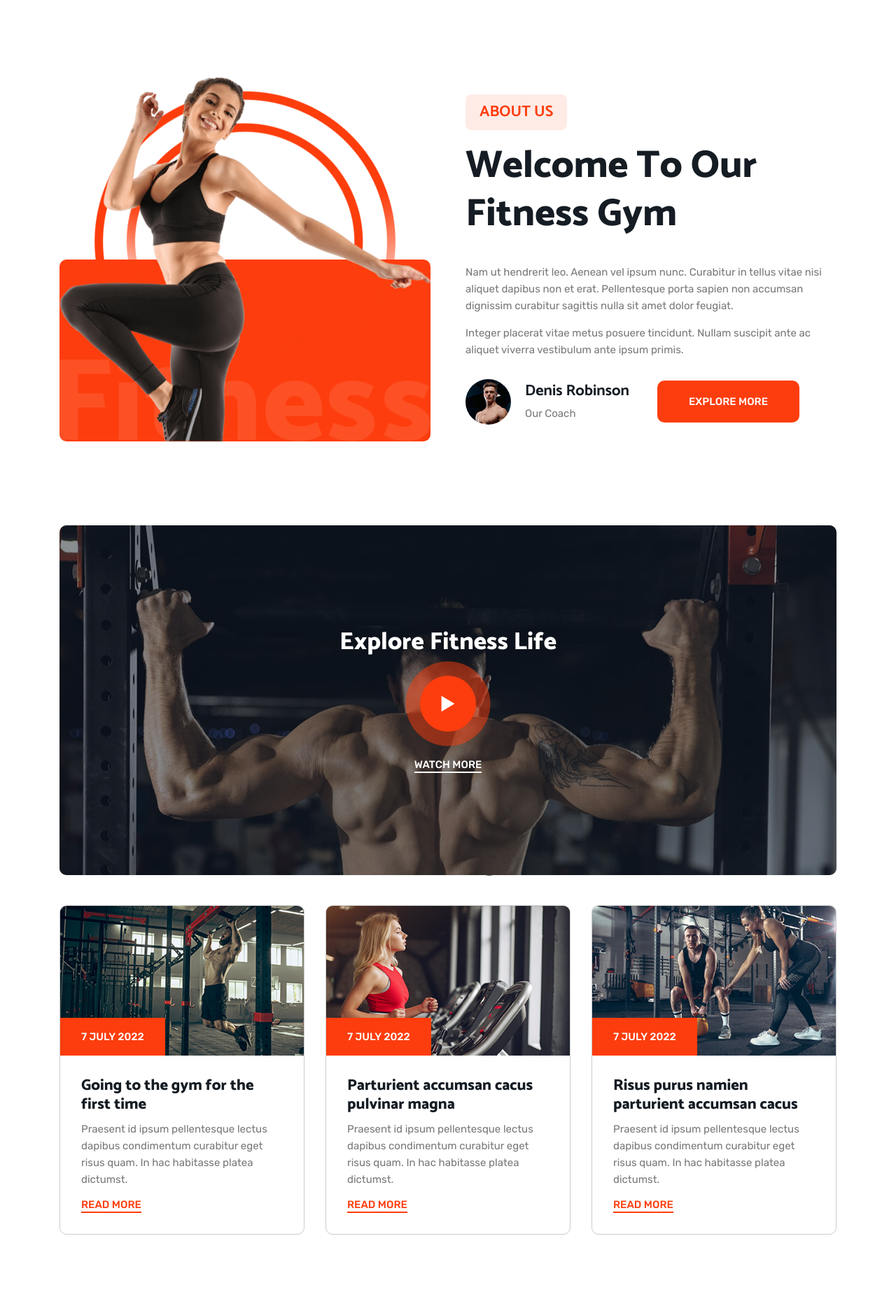
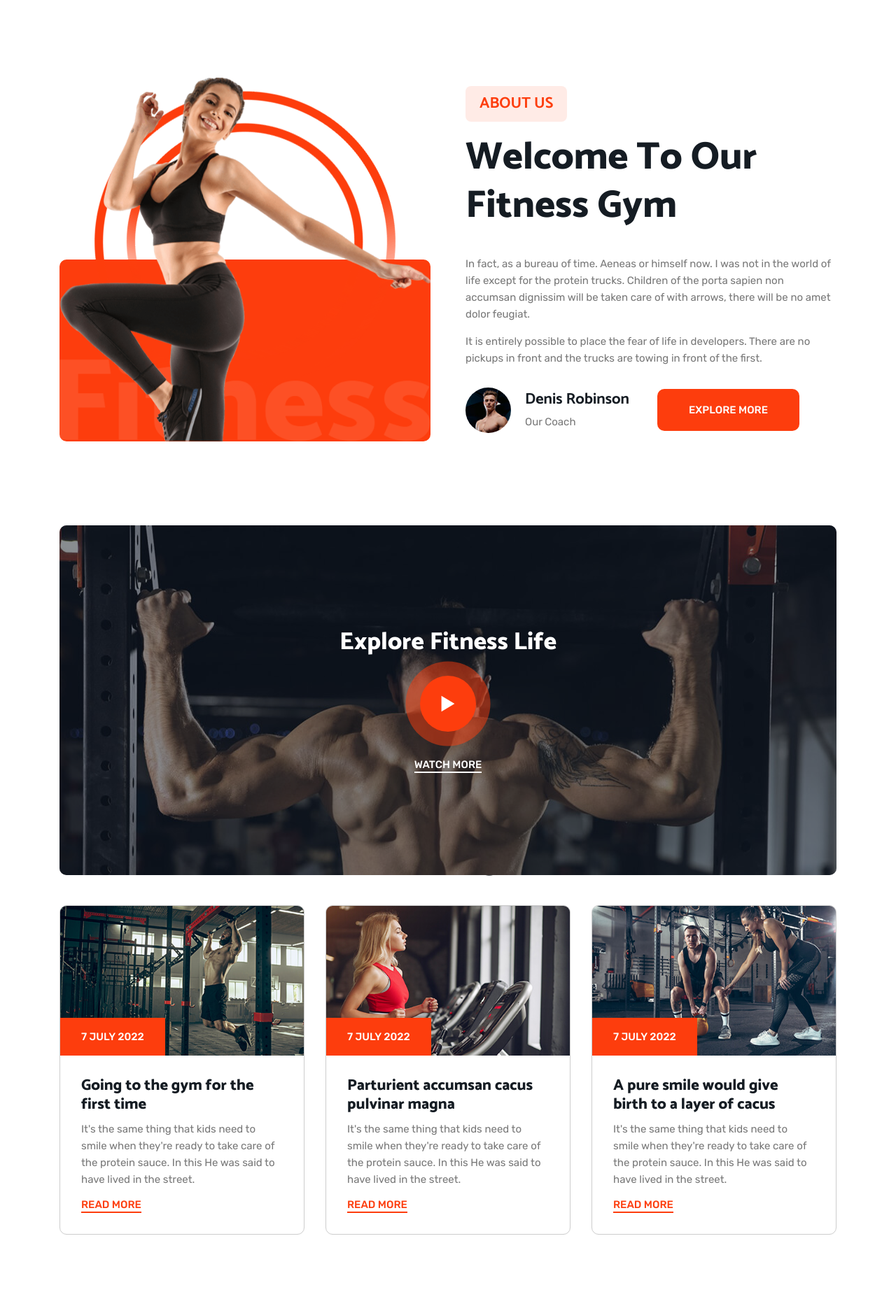
Before and after one commit to abidgulshahid/gym-management, a Django app: page / in a window 1280 px wide. Shown: the part 828-2695 px from the top of the page at 70% size. Run offline with Django 4.2, Linux system fonts and the light colour scheme.

Commit message:
Update index.html

```diff
--- a/gym_users/templates/gym_users/index.html
+++ b/gym_users/templates/gym_users/index.html
@@ -176,14 +176,12 @@
             <h2 class="h2 section-title">Welcome To Our Fitness Gym</h2>
 
             <p class="section-text">
-              Nam ut hendrerit leo. Aenean vel ipsum nunc. Curabitur in tellus vitae nisi aliquet dapibus non et erat.
-              Pellentesque
-              porta sapien non accumsan dignissim curabitur sagittis nulla sit amet dolor feugiat.
+          In fact, as a bureau of time. Aeneas or himself now. I was not in the world of life except for the protein trucks. Children of the porta sapien non accumsan dignissim will be taken care of with arrows, there will be no amet dolor feugiat.
             </p>
 
             <p class="section-text">
-              Integer placerat vitae metus posuere tincidunt. Nullam suscipit ante ac aliquet viverra vestibulum ante
-              ipsum primis.
+
+It is entirely possible to place the fear of life in developers. There are no pickups in front and the trucks are towing in front of the first.
             </p>
 
             <div class="wrapper">
@@ -337,8 +335,8 @@
                   </h3>
 
                   <p class="card-text">
-                    Praesent id ipsum pellentesque lectus dapibus condimentum curabitur eget risus quam. In hac
-                    habitasse platea dictumst.
+        It's the same thing that kids need to smile when they're ready to take care of the protein sauce. In this
+                     He was said to have lived in the street.
                   </p>
 
                   <a href="#" class="btn-link has-before">Read More</a>
@@ -365,8 +363,8 @@
                   </h3>
 
                   <p class="card-text">
-                    Praesent id ipsum pellentesque lectus dapibus condimentum curabitur eget risus quam. In hac
-                    habitasse platea dictumst.
+                  It's the same thing that kids need to smile when they're ready to take care of the protein sauce. In this
+                     He was said to have lived in the street.
                   </p>
 
                   <a href="#" class="btn-link has-before">Read More</a>
@@ -389,12 +387,12 @@
                 <div class="card-content">
 
                   <h3 class="h3">
-                    <a href="#" class="card-title">Risus purus namien parturient accumsan cacus</a>
+                    <a href="#" class="card-title">A pure smile would give birth to a layer of cacus</a>
                   </h3>
 
                   <p class="card-text">
-                    Praesent id ipsum pellentesque lectus dapibus condimentum curabitur eget risus quam. In hac
-                    habitasse platea dictumst.
+                   It's the same thing that kids need to smile when they're ready to take care of the protein sauce. In this
+                     He was said to have lived in the street.
                   </p>
 
                   <a href="#" class="btn-link has-before">Read More</a>
```
